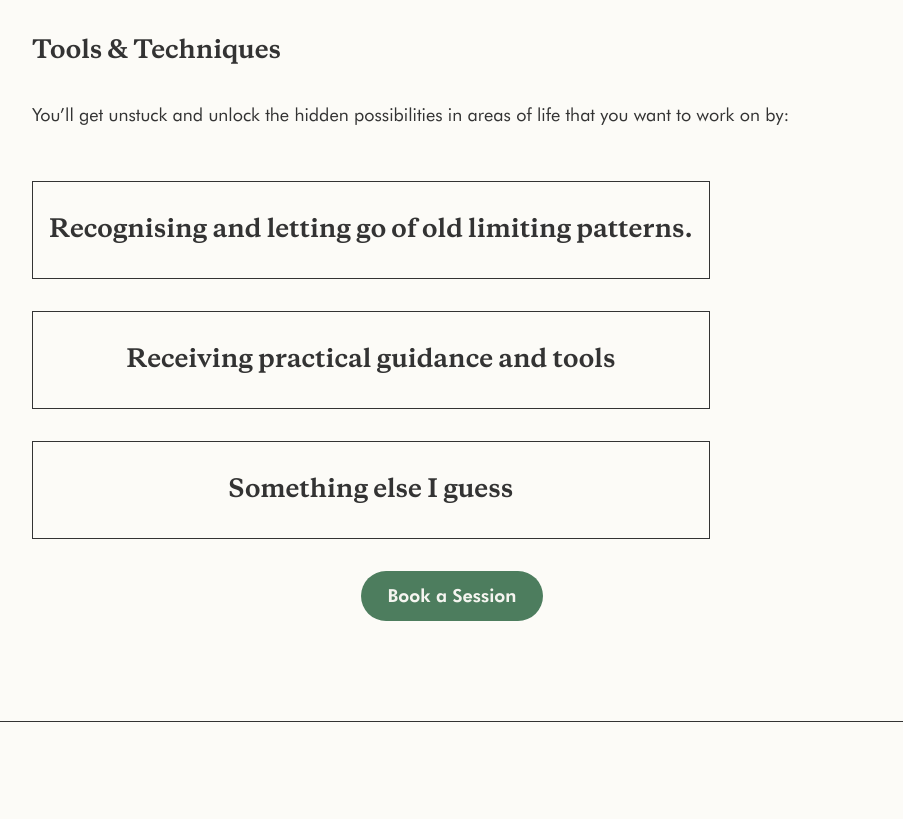
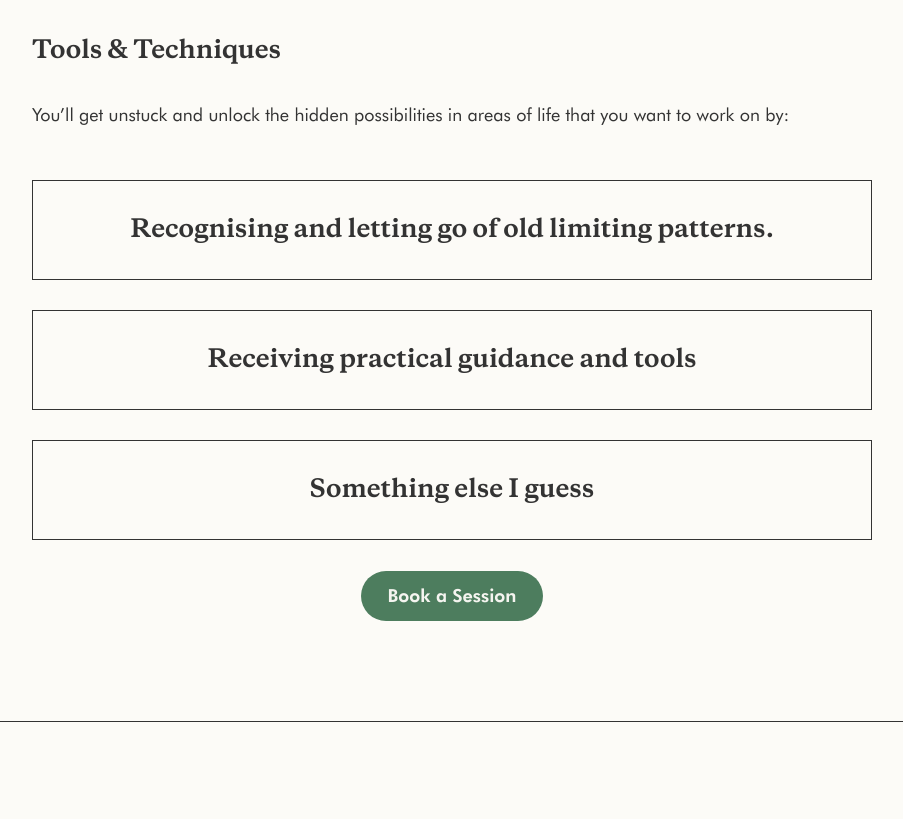
Before and after one commit to BaronBlackmore/Olesya, a plain HTML site: page index.html in a window 1280 px wide. Shown: the part 1091-1910 px from the top of the page, without its empty margins (188-1091 px from the left). Drawn offline with Linux system fonts and the light colour scheme.

Commit message:
flex to grid

```diff
--- a/style.css
+++ b/style.css
@@ -171,7 +171,8 @@ ul{
 }
 
 .tools{
-	display: flex;
+	display: grid;
+	grid-template-columns: auto auto auto;
 	align-items: flex-start;
 	gap: 2em;
 	align-self: stretch;
@@ -188,6 +189,7 @@ ul{
 	flex: 1 0 0;
 	border: 1px solid #333;
 	text-align: center;
+	height: 100%;
 }
 
 .tool img{
@@ -289,7 +291,7 @@ ul{
 }
 
 
-@media screen and (max-width:1280px){
+@media screen and (max-width:1400px) and (min-width:841px){
 	.NarrowRow{
 		padding:0 1em;
 	}
@@ -302,25 +304,35 @@ ul{
 		padding:2em 0;
 	}
 
-	.vertbreak{
-		display: none;
-	}
+
 
 	.ClearButton{
 		padding: 1em;
 	}
 
-	.quotes{
-		flex-direction: column;
-	}
+
 
 	.tools{
 		flex-direction: column;
 		align-items: center;
-		display: inline-grid;
+		grid-template-columns: auto;
+		width: 100%;
 	}
 	.tool{
 /*		width: 100%;*/
 	}
 
 }
+
+@media screen and (max-width: 840px){
+
+	.quotes{
+		flex-direction: column;
+		max-width: 840px;
+    	margin: auto;
+	}
+
+	.vertbreak{
+		display: none;
+	}
+}
```
